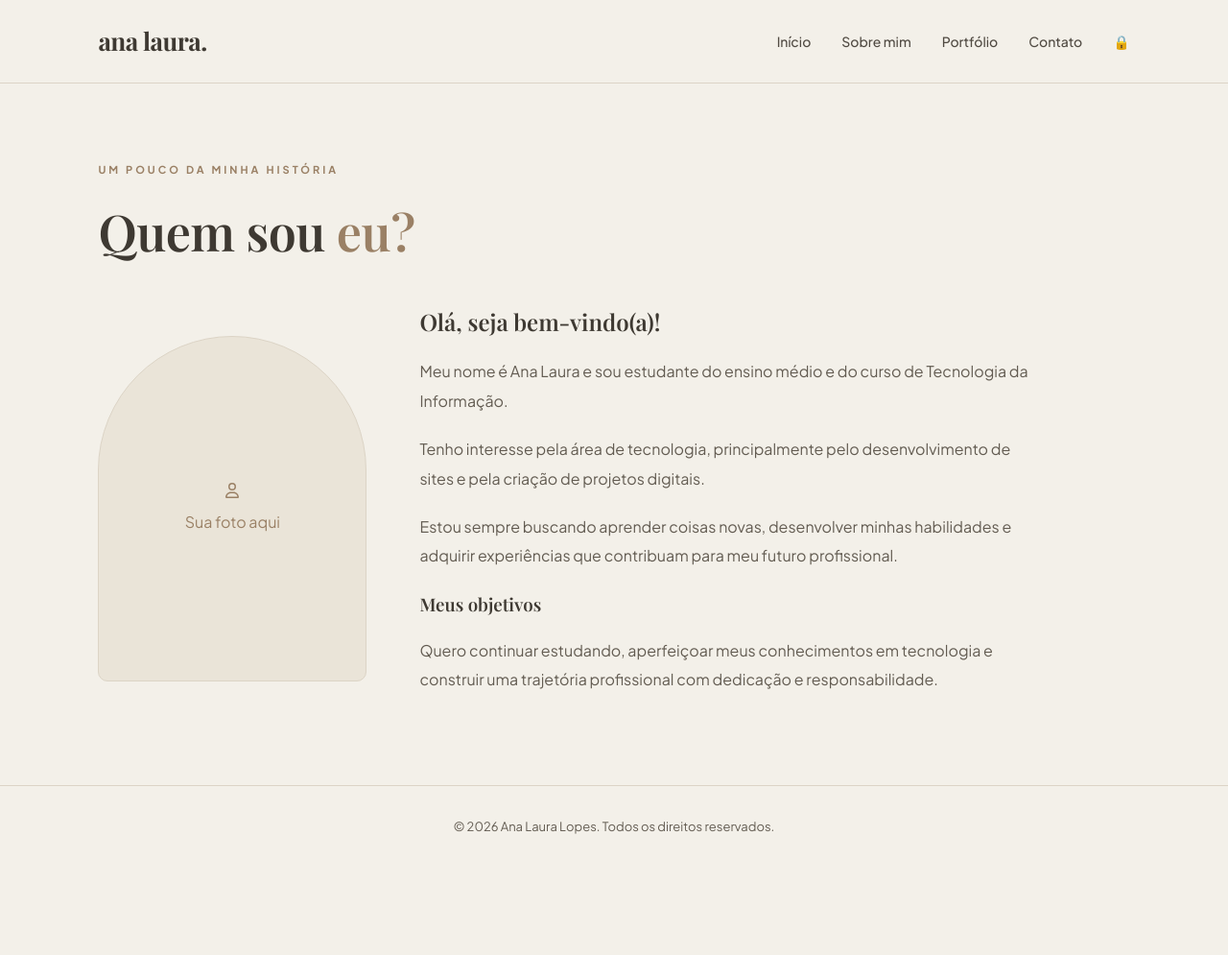
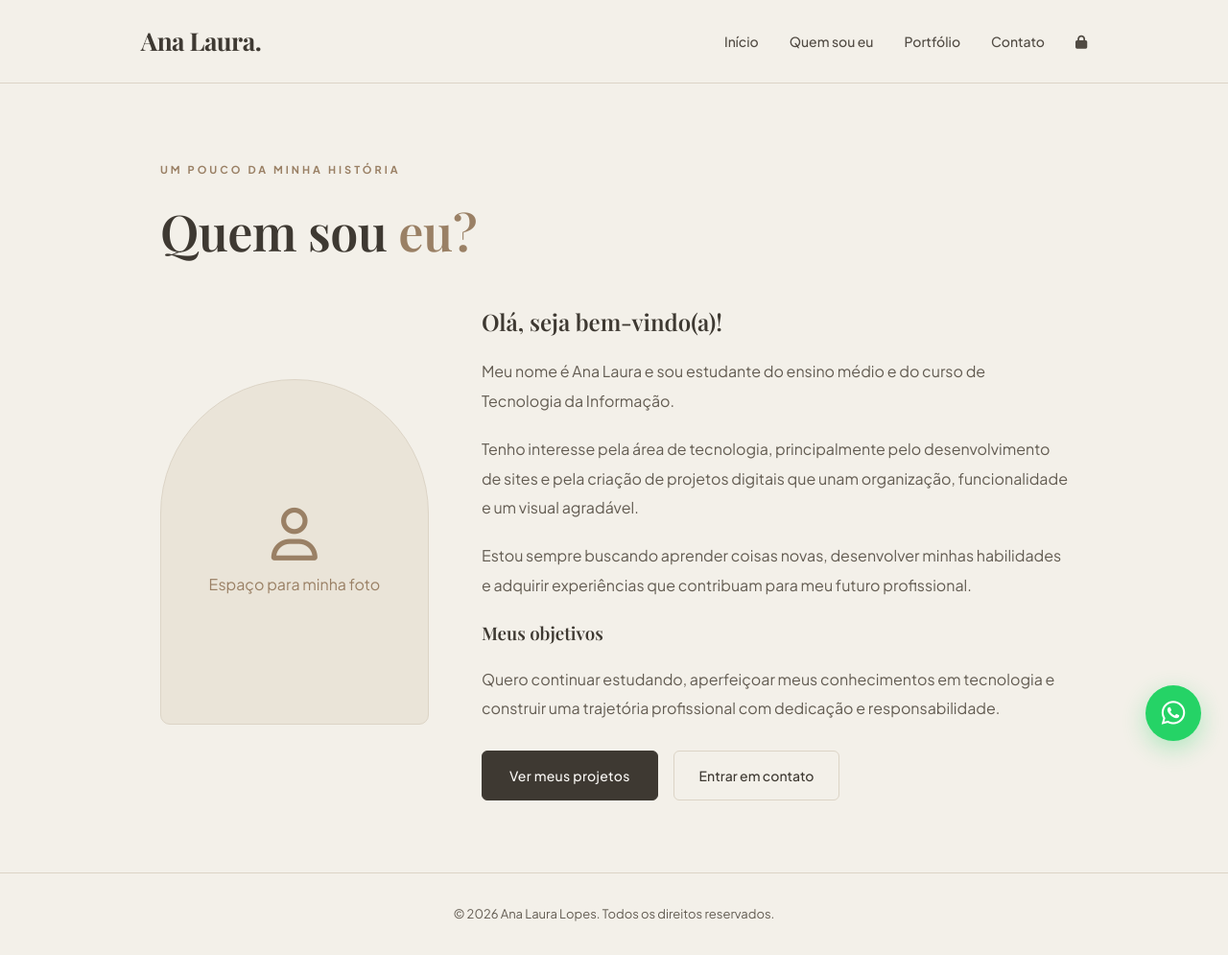
Before and after one commit to analaurateleslopes/portfolio, a plain HTML site: page quemsoueu.html in a window 1280 px wide. Shown: the whole page at 96% size. Before the commit the page ends 904 px from the top, so only its background shows below. Drawn offline with nearby package versions, Linux system fonts and the light colour scheme; a web font is replaced by a local one.

Commit message:
Update quemsoueu.html

```diff
--- a/quemsoueu.html
+++ b/quemsoueu.html
@@ -1,27 +1,42 @@
-
 <!DOCTYPE html>
 <html lang="pt-BR">
+
 <head>
     <meta charset="UTF-8">
     <meta name="viewport" content="width=device-width, initial-scale=1.0">
-    <title>Sobre mim | Ana Laura</title>
+
+    <title>Quem sou eu | Ana Laura</title>
+
     <link rel="stylesheet" href="style.css">
+
+    <link rel="stylesheet"
+        href="https://cdnjs.cloudflare.com/ajax/libs/font-awesome/6.5.0/css/all.min.css">
 </head>
+
 <body>
 
+    <!-- MENU PADRÃO DO PORTFÓLIO -->
     <header class="cabecalho">
-    <a href="index.html" class="logo">ana laura.</a>
+        <div class="container menu">
+
+            <a href="index.html" class="logo">Ana Laura.</a>
 
             <nav>
                 <a href="index.html">Início</a>
-        <a href="quemsoueu.html">Sobre mim</a>
+                <a href="quemsoueu.html">Quem sou eu</a>
                 <a href="portfolio.html">Portfólio</a>
                 <a href="index.html#contato">Contato</a>
-        <a href="login.html" class="cadeado" aria-label="Área restrita">🔒</a>
+                <a href="login.html" aria-label="Área administrativa">
+                    <i class="fa-solid fa-lock"></i>
+                </a>
             </nav>
+
+        </div>
     </header>
 
     <main class="pagina">
+        <div class="container">
+
             <section class="titulo-pagina">
                 <p class="subtitulo">UM POUCO DA MINHA HISTÓRIA</p>
                 <h1>Quem sou <span>eu?</span></h1>
@@ -30,7 +45,7 @@
             <section class="sobre-conteudo">
                 <div class="sobre-foto">
                     <i class="fa-regular fa-user"></i>
-            <p>Sua foto aqui</p>
+                    <p>Espaço para minha foto</p>
                 </div>
 
                 <div class="sobre-texto">
@@ -44,7 +59,7 @@
                     <p>
                         Tenho interesse pela área de tecnologia, principalmente
                         pelo desenvolvimento de sites e pela criação de projetos
-                digitais.
+                        digitais que unam organização, funcionalidade e um visual agradável.
                     </p>
 
                     <p>
@@ -60,17 +75,38 @@
                         em tecnologia e construir uma trajetória profissional
                         com dedicação e responsabilidade.
                     </p>
+
+                    <div class="botoes-inicio" style="margin-top: 28px;">
+                        <a href="portfolio.html" class="btn">Ver meus projetos</a>
+                        <a href="index.html#contato" class="btn-secundario">Entrar em contato</a>
+                    </div>
                 </div>
             </section>
+
+        </div>
     </main>
 
-<footer>
+    <!-- RODAPÉ -->
+    <footer class="rodape">
+        <div class="container">
             <p>© 2026 Ana Laura Lopes. Todos os direitos reservados.</p>
+        </div>
     </footer>
 
-<script src="https://cdnjs.cloudflare.com/ajax/libs/font-awesome/6.5.0/js/all.min.js"></script>
+    <!-- BOTÃO WHATSAPP (Troque SEUNUMERO por 55 + DDD + Número) -->
+    <a href="https://wa.me/SEUNUMERO"
+        class="whatsapp-flutuante"
+        target="_blank"
+        rel="noopener noreferrer"
+        aria-label="Conversar pelo WhatsApp">
+        <i class="fa-brands fa-whatsapp"></i>
+    </a>
+
+    <!-- BIBLIOTECA SUPABASE -->
     <script src="https://cdn.jsdelivr.net/npm/@supabase/supabase-js@2"></script>
-<script src="script.js"></script>
+
+    <!-- JAVASCRIPT DO PORTFÓLIO -->
+    <script src="java.js"></script>
 
 </body>
 </html>
```
Lines whose indentation alone changed are shown as unchanged.
